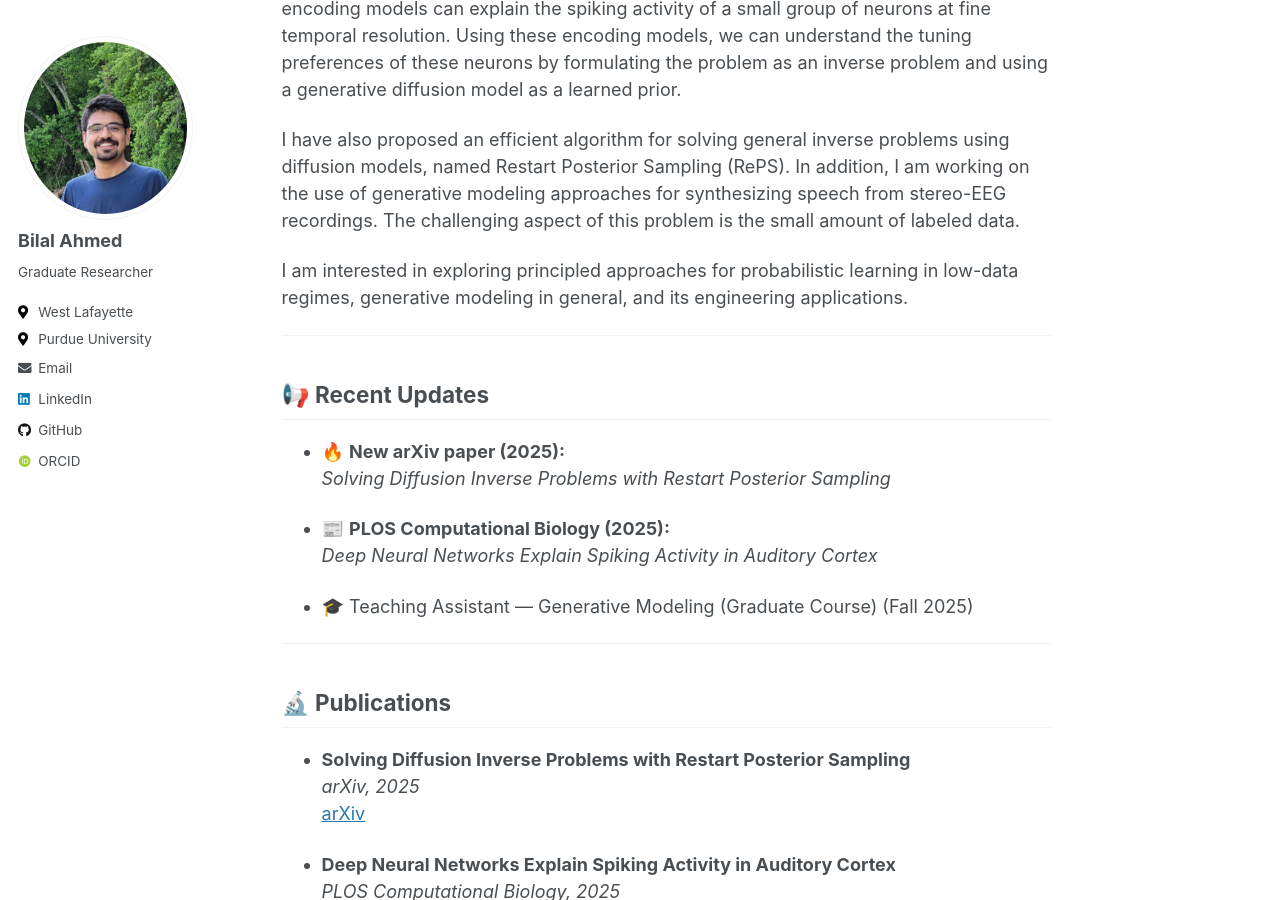
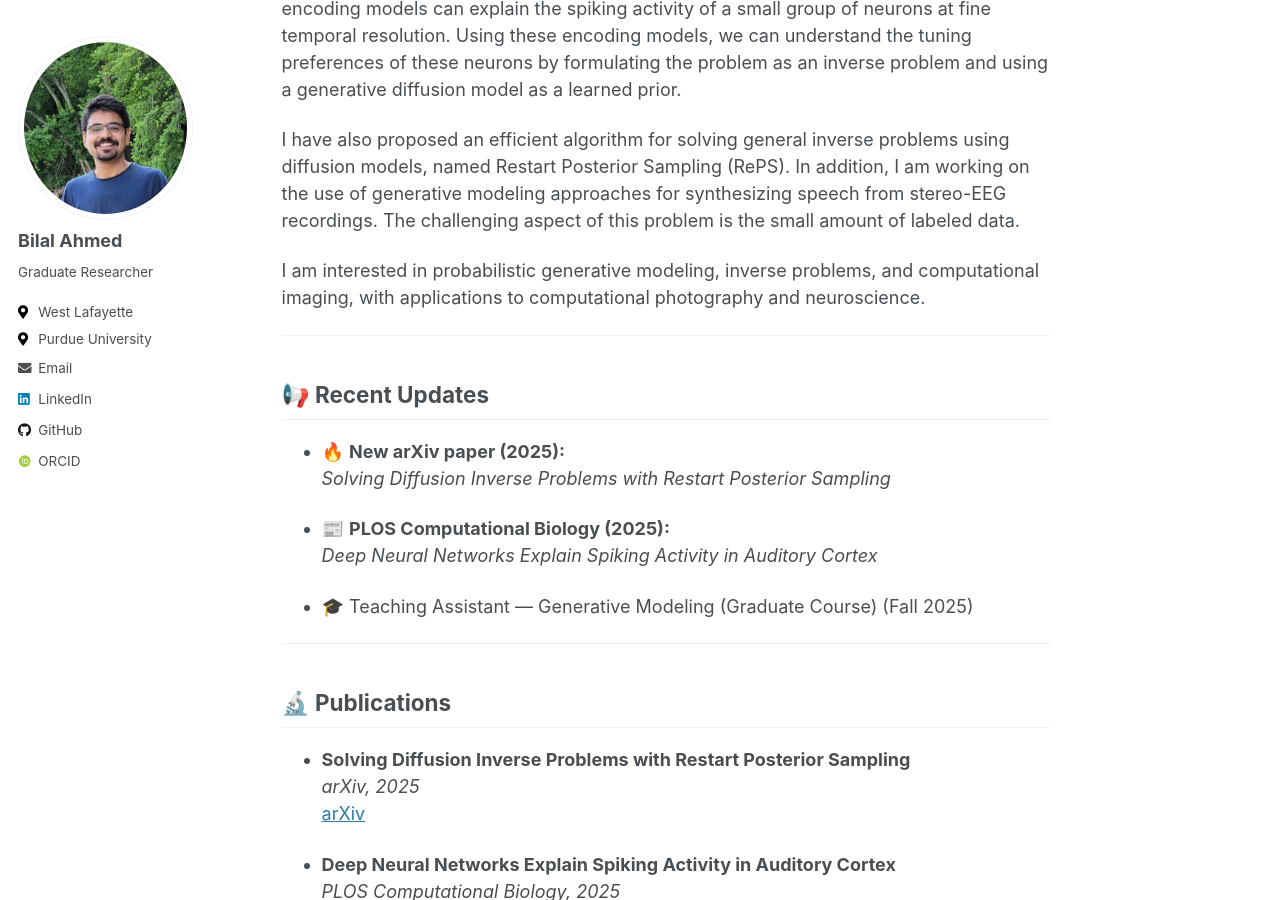
Before and after one commit to bilalhsp/bilalhsp.github.io, a Jekyll site: the page built from _pages/home.md, in a window 1280 px wide and 900 px high, scrolled down 392 px. Built offline with Jekyll 4.4.1, drawn with Linux system fonts in a browser that asks for light colours; some web fonts are replaced.

Commit message:
Revise interests in generative modeling and applications

```diff
--- a/_pages/home.md
+++ b/_pages/home.md
@@ -17,7 +17,7 @@ My PhD is focused on data-driven methods for computational neuroscience problems
 I have also proposed an efficient algorithm for solving general inverse problems using diffusion models, named Restart Posterior Sampling (RePS). In addition, I am working on the use of generative modeling approaches for synthesizing speech from stereo-EEG recordings. The challenging aspect of this problem is the small amount of labeled data.
 
 
-I am interested in exploring principled approaches for probabilistic learning in low-data regimes, generative modeling in general, and its engineering applications.
+I am interested in probabilistic generative modeling, inverse problems, and computational imaging, with applications to computational photography and neuroscience.
 
 ---
 
```
